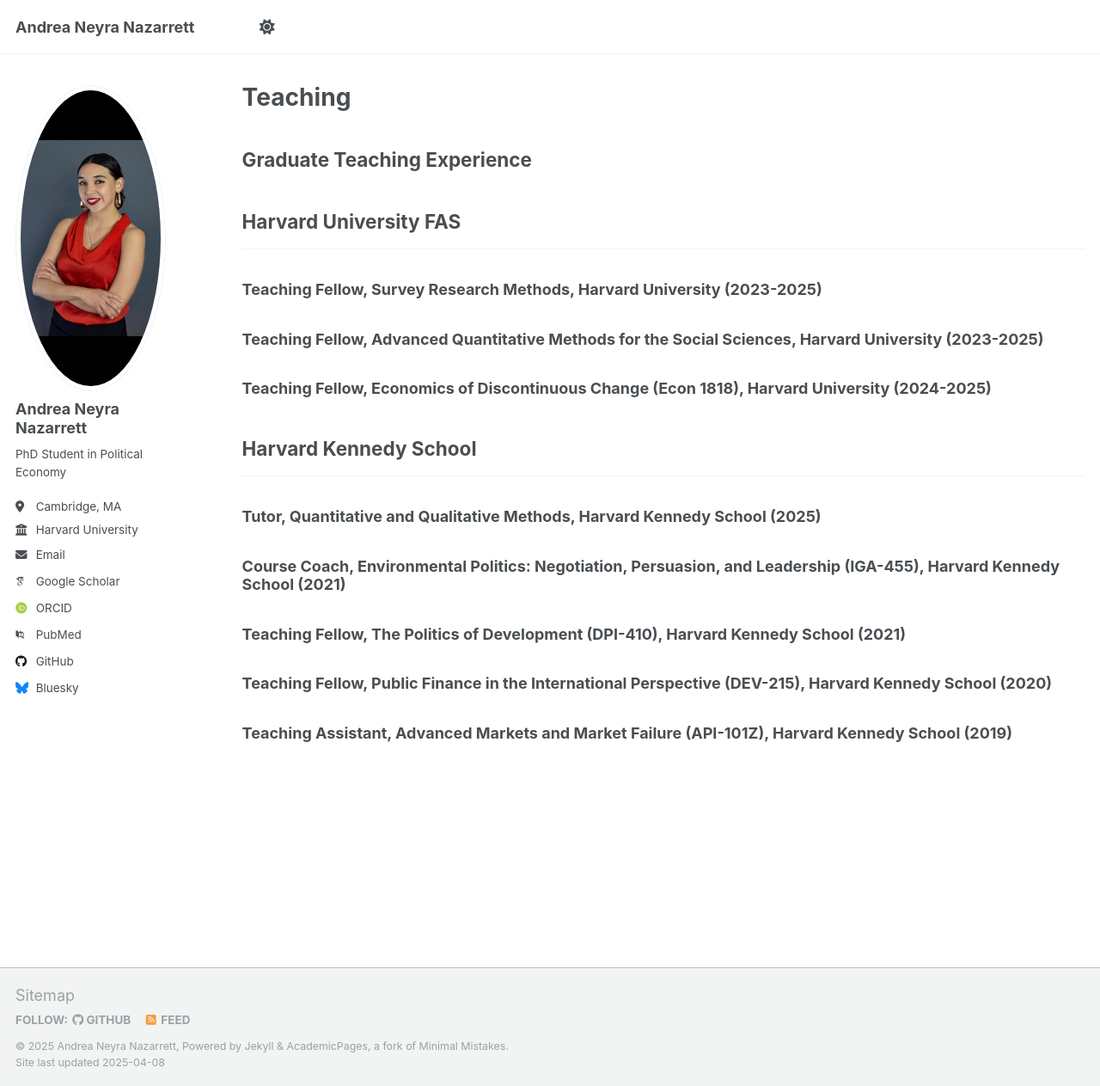
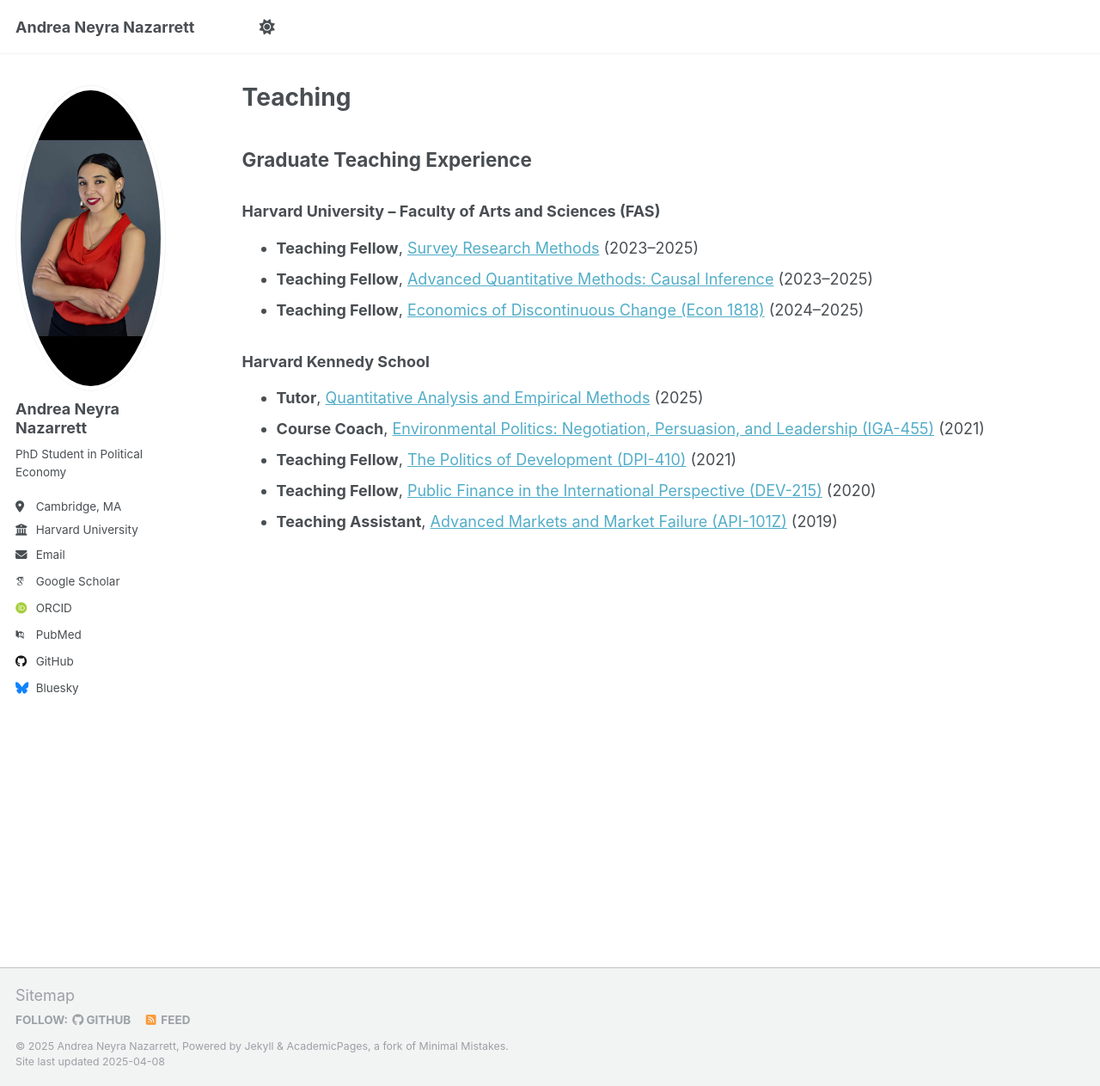
Before and after one commit to aneyranazarrett/personal, a Jekyll site: the page built from _pages/teaching.md, in a window 1280 px wide and 1263 px high. Shown: the whole window at 86% size. Built offline with Jekyll 4.4.1, drawn with Linux system fonts in a browser that asks for light colours; some web fonts are replaced.

Commit message:
Update teaching.md

```diff
--- a/_pages/teaching.md
+++ b/_pages/teaching.md
@@ -4,21 +4,19 @@
 permalink: /teaching/
 author_profile: true
 ---
-Graduate Teaching Experience
----
 
-## Harvard University FAS
----
-### Teaching Fellow, Survey Research Methods, Harvard University  (2023-2025)
-### Teaching Fellow, Advanced Quantitative Methods for the Social Sciences, Harvard University  (2023-2025)
-### Teaching Fellow, Economics of Discontinuous Change (Econ 1818), Harvard University  (2024-2025)
+## Graduate Teaching Experience
 
-## Harvard Kennedy School
----
-### Tutor, Quantitative and Qualitative Methods, Harvard Kennedy School  (2025)
-### Course Coach, Environmental Politics: Negotiation, Persuasion, and Leadership (IGA-455), Harvard Kennedy School  (2021)
-### Teaching Fellow, The Politics of Development (DPI-410), Harvard Kennedy School  (2021)
-### Teaching Fellow, Public Finance in the International Perspective (DEV-215), Harvard Kennedy School  (2020)
-### Teaching Assistant, Advanced Markets and Market Failure (API-101Z), Harvard Kennedy School  (2019)
+### Harvard University – Faculty of Arts and Sciences (FAS)
 
-{% include base_path %}
+- **Teaching Fellow**, [Survey Research Methods](https://coursebrowser.dce.harvard.edu/course/survey-research-methods-2/) (2023–2025)
+- **Teaching Fellow**, [Advanced Quantitative Methods: Causal Inference](https://www.hks.harvard.edu/courses/advanced-quantitative-methods-causal-inference) (2023–2025)
+- **Teaching Fellow**, [Economics of Discontinuous Change (Econ 1818)](https://freeman.scholars.harvard.edu/class/ec-1818-economics-discontinuous-change) (2024–2025)
+
+### Harvard Kennedy School
+
+- **Tutor**, [Quantitative Analysis and Empirical Methods](https://www.hks.harvard.edu/courses/quantitative-analysis-and-empirical-methods) (2025)
+- **Course Coach**, [Environmental Politics: Negotiation, Persuasion, and Leadership (IGA-455)](https://www.hks.harvard.edu/courses/climate-leadership-persuasion-advocacy-and-negotiation) (2021)
+- **Teaching Fellow**, [The Politics of Development (DPI-410)](https://www.hks.harvard.edu/sites/default/files/degree%20programs/MPAID/Syllabi/2024%20Syllabi/DPI-410_SP24.pdf) (2021)
+- **Teaching Fellow**, [Public Finance in the International Perspective (DEV-215)](https://www.hks.harvard.edu/courses/public-finance-international-perspective) (2020)
+- **Teaching Assistant**, [Advanced Markets and Market Failure (API-101Z)](https://www.hks.harvard.edu/courses/resources-incentives-and-choices-i-markets-and-market-failures) (2019)
```
